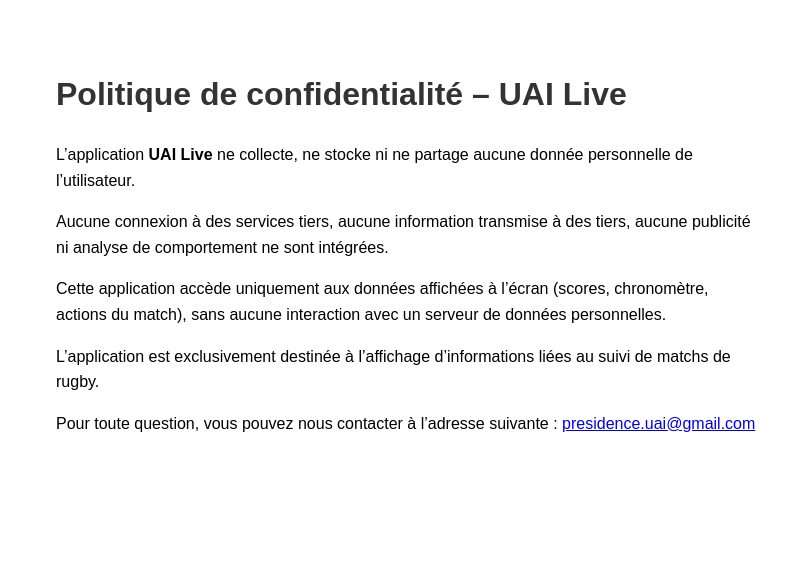
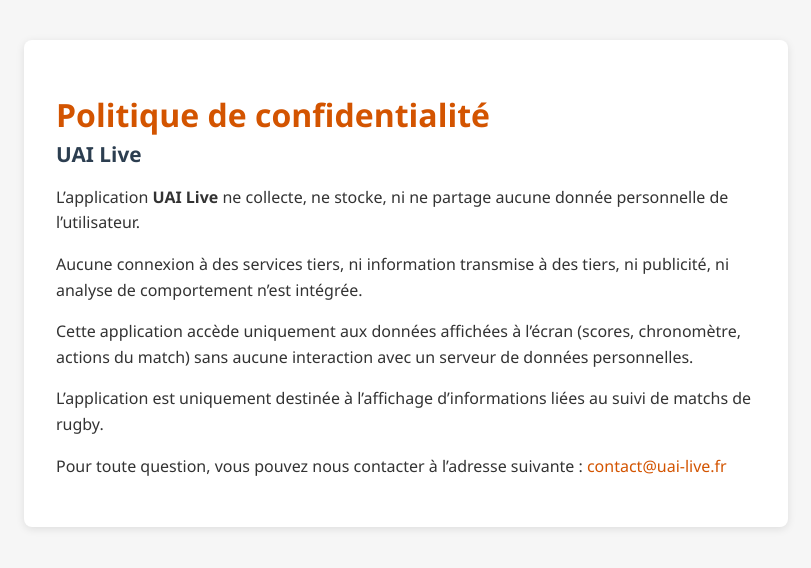
Before and after one commit to DixyRASTA/UAI-Live-policy, a plain HTML site: page index.html in a window 1280 px wide. Shown: the whole page, without its empty margins (234-1045 px from the left). Drawn offline with Linux system fonts and the light colour scheme.

Commit message:
Update index.html

```diff
--- a/index.html
+++ b/index.html
@@ -1,41 +1,32 @@
 <!DOCTYPE html>
 <html lang="fr">
 <head>
-  <meta charset="UTF-8">
-  <meta name="viewport" content="width=device-width, initial-scale=1.0">
+  <meta charset="UTF-8" />
+  <meta name="viewport" content="width=device-width, initial-scale=1.0" />
   <title>Politique de confidentialité – UAI Live</title>
-  <style>
-    body {
-      font-family: Arial, sans-serif;
-      max-width: 700px;
-      margin: 2em auto;
-      padding: 1em;
-      line-height: 1.6;
-    }
-    h1 {
-      color: #333333;
-    }
-  </style>
+  <link rel="stylesheet" href="style.css" />
+  <link rel="icon" href="favicon.ico" type="image/x-icon" />
 </head>
 <body>
-
-  <h1>Politique de confidentialité – UAI Live</h1>
+  <main class="container">
+    <h1>Politique de confidentialité</h1>
+    <h2>UAI Live</h2>
 
     <p>
-    L’application <strong>UAI Live</strong> ne collecte, ne stocke ni ne partage aucune donnée personnelle de l’utilisateur.
+      L’application <strong>UAI Live</strong> ne collecte, ne stocke, ni ne partage aucune donnée personnelle de l’utilisateur.
     </p>
     <p>
-    Aucune connexion à des services tiers, aucune information transmise à des tiers, aucune publicité ni analyse de comportement ne sont intégrées.
+      Aucune connexion à des services tiers, ni information transmise à des tiers, ni publicité, ni analyse de comportement n’est intégrée.
     </p>
     <p>
-    Cette application accède uniquement aux données affichées à l’écran (scores, chronomètre, actions du match), sans aucune interaction avec un serveur de données personnelles.
+      Cette application accède uniquement aux données affichées à l’écran (scores, chronomètre, actions du match) sans aucune interaction avec un serveur de données personnelles.
     </p>
     <p>
-    L’application est exclusivement destinée à l’affichage d’informations liées au suivi de matchs de rugby.
+      L’application est uniquement destinée à l’affichage d’informations liées au suivi de matchs de rugby.
     </p>
     <p>
-    Pour toute question, vous pouvez nous contacter à l’adresse suivante : <a href="mailto:contact@votresite.fr">presidence.uai@gmail.com</a>
+      Pour toute question, vous pouvez nous contacter à l’adresse suivante : <a href="mailto:contact@uai-live.fr">contact@uai-live.fr</a>
     </p>
-
+  </main>
 </body>
 </html>
```
Lines whose indentation alone changed are shown as unchanged.
